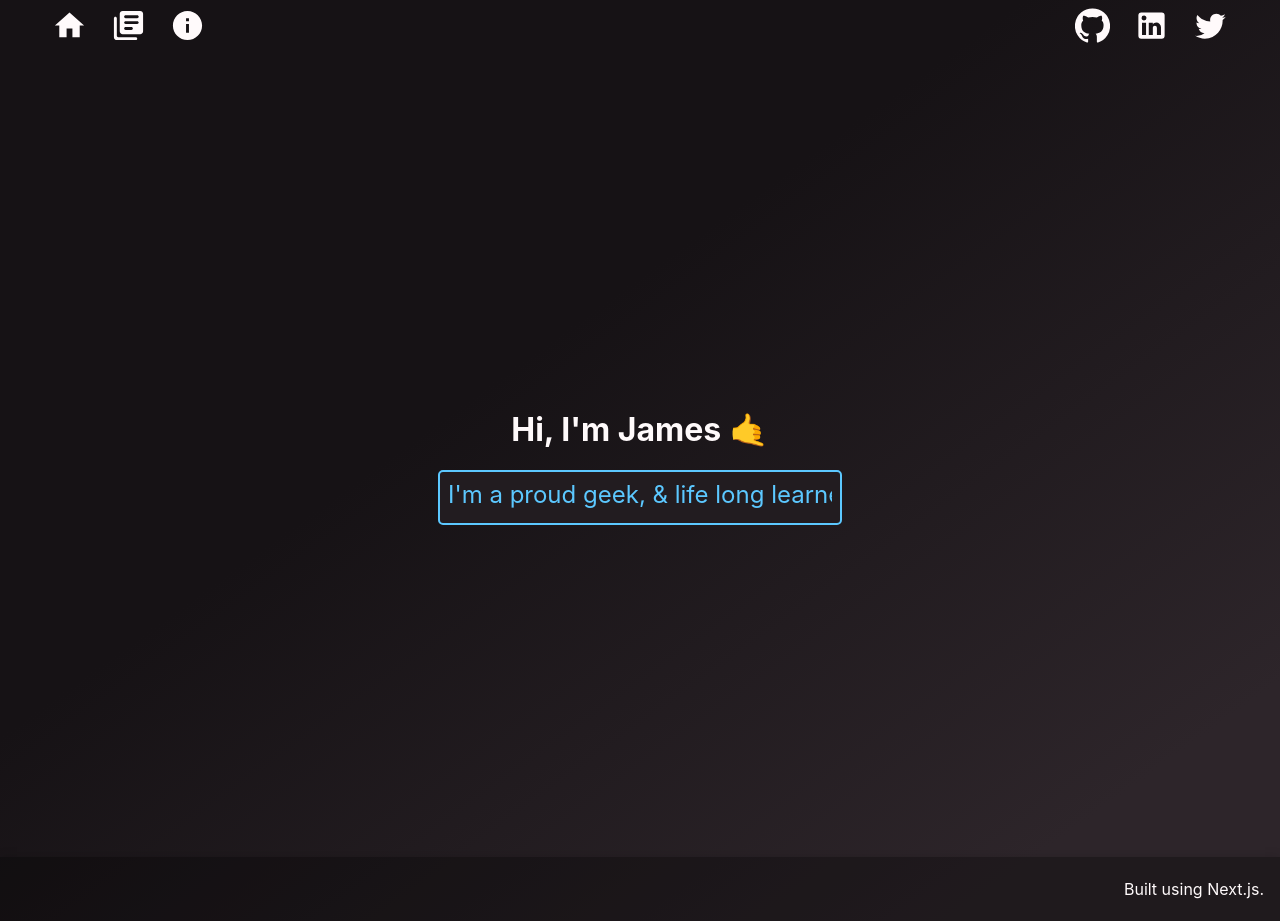
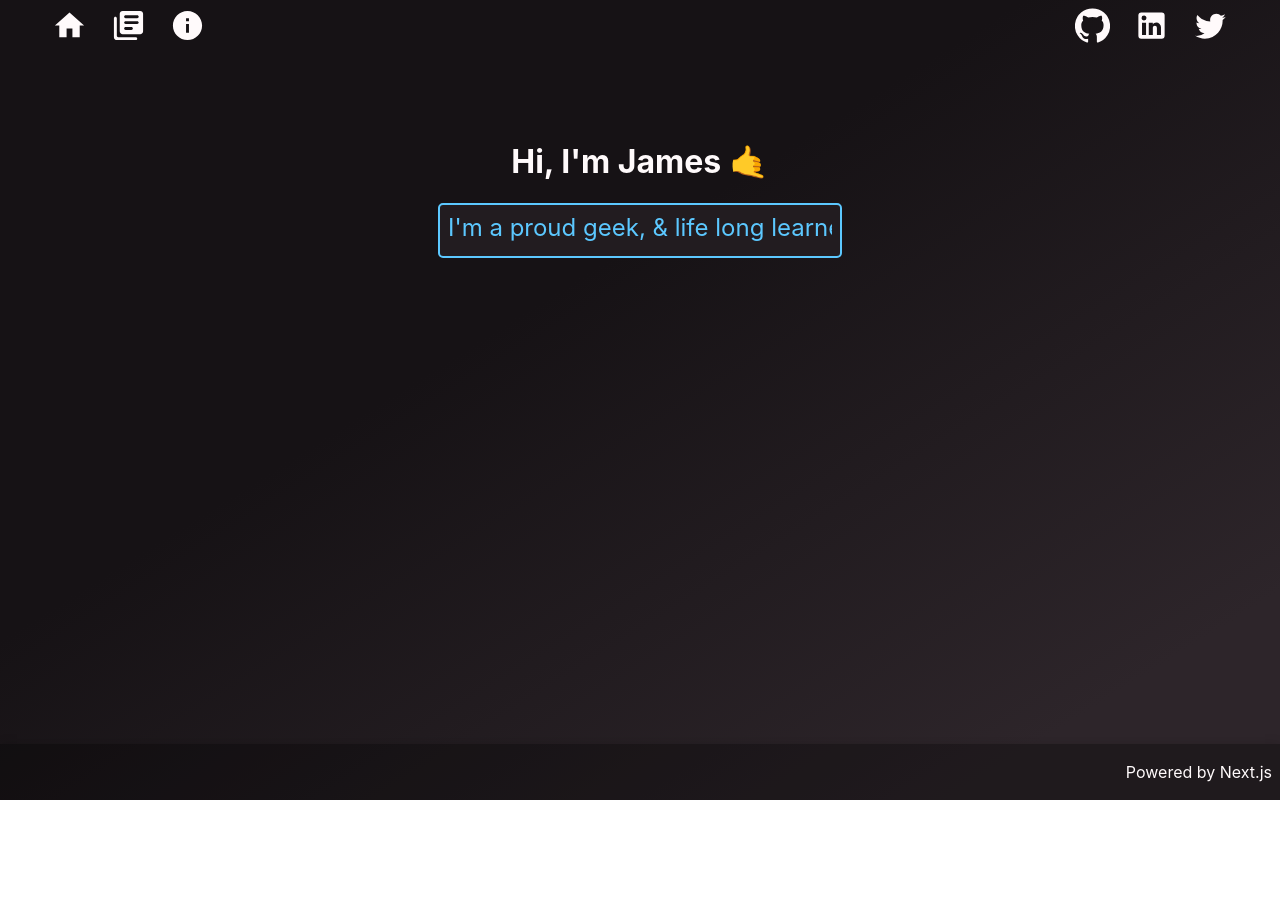
Before and after one commit to jimboslicethat/folio, a Next.js app: page / in a window 1280 px wide. After the commit the page ends 800 px from the top, so only its background shows below. Built offline with nearby package versions, Linux system fonts and the light colour scheme.

Commit message:
fix(whole application): fixed page layout issue that causes footer to not stay in bottom position

```diff
--- a/components/footer.tsx
+++ /dev/null
@@ -1,17 +0,0 @@
-import React from 'react'
-
-import styles from '../styles/components/footer.module.css'
-
-export default function Footer(): React.ReactElement {
-  return (
-    <footer className={styles.footer}>
-      <a
-        href="https://vercel.com?utm_source=create-next-app&utm_medium=default-template&utm_campaign=create-next-app"
-        target="_blank"
-        rel="noopener noreferrer"
-      >
-        Built using Next.js.
-      </a>
-    </footer>
-  )
-}
--- a/pages/_app.tsx
+++ b/pages/_app.tsx
@@ -1,7 +1,7 @@
 /* eslint-disable react/jsx-props-no-spreading */
+import Head from 'next/head'
 import React from 'react'
 
-import Footer from 'components/footer'
 import NavBar from 'components/navbar'
 
 import '../styles/globals.css'
@@ -13,9 +13,27 @@ interface Params {
 function MyApp({ Component, pageProps }: Params): React.ReactElement {
   return (
     <>
-      <NavBar />
-      <Component {...pageProps} />
-      <Footer />
+      <Head>
+        <title>James Walsh</title>
+        <link rel="apple-touch-icon" sizes="180x180" href="/apple-touch-icon.png" />
+        <link rel="icon" type="image/png" sizes="32x32" href="/favicon-32x32.png" />
+        <link rel="icon" type="image/png" sizes="16x16" href="/favicon-16x16.png" />
+
+        <link
+          rel="stylesheet"
+          href="https://fonts.googleapis.com/css?family=Roboto:300,400,500,700&display=swap"
+        />
+        <link rel="stylesheet" href="https://fonts.googleapis.com/icon?family=Material+Icons" />
+
+        <link rel="manifest" href="/site.webmanifest" />
+      </Head>
+      <div id="pageContainer">
+        <NavBar />
+        <main id="contentWrap">
+          <Component {...pageProps} />
+        </main>
+        <footer>Powered by Next.js</footer>
+      </div>
     </>
   )
 }
--- a/pages/about-me.tsx
+++ b/pages/about-me.tsx
@@ -9,7 +9,7 @@ export default function AboutMe(): React.ReactElement {
   const [showMyValuesContent, toggleMyValuesVisibility] = useState(false)
 
   return (
-    <main className={styles.container}>
+    <div className={styles.container}>
       <ReactCardFlip isFlipped={showAboutMeContent}>
         <AboutMeTile
           title="A Little About Me"
@@ -77,7 +77,7 @@ export default function AboutMe(): React.ReactElement {
           that processes are sometimes necessary in order to set people up for success.
         </section>
       </ReactCardFlip>
-    </main>
+    </div>
   )
 }
 
--- a/pages/blog.tsx
+++ b/pages/blog.tsx
@@ -14,7 +14,7 @@ export default function BlogPosts(): React.ReactElement {
   if (!data) return <div>loading...</div>
 
   return (
-    <main className={styles.container}>
+    <div className={styles.container}>
       <h1>Blog Posts</h1>
       <li className={styles.list}>
         {data.map(post => (
@@ -45,6 +45,6 @@ export default function BlogPosts(): React.ReactElement {
           </ul>
         ))}
       </li>
-    </main>
+    </div>
   )
 }
--- a/pages/index.tsx
+++ b/pages/index.tsx
@@ -7,21 +7,6 @@ import styles from '../styles/pages/index.module.css'
 export default function Index(): React.ReactElement {
   return (
     <div className={styles.container}>
-      <Head>
-        <title>James Walsh</title>
-        <link rel="apple-touch-icon" sizes="180x180" href="/apple-touch-icon.png" />
-        <link rel="icon" type="image/png" sizes="32x32" href="/favicon-32x32.png" />
-        <link rel="icon" type="image/png" sizes="16x16" href="/favicon-16x16.png" />
-
-        <link
-          rel="stylesheet"
-          href="https://fonts.googleapis.com/css?family=Roboto:300,400,500,700&display=swap"
-        />
-        <link rel="stylesheet" href="https://fonts.googleapis.com/icon?family=Material+Icons" />
-
-        <link rel="manifest" href="/site.webmanifest" />
-      </Head>
-      <main className={styles.main}>
       <h1 className={styles.title}>
         Hi, I&apos;m James&nbsp;
         <span role="img" aria-label="shaka emoji">
@@ -29,7 +14,6 @@ export default function Index(): React.ReactElement {
         </span>
       </h1>
       <Biography />
-      </main>
     </div>
   )
 }
--- a/styles/components/footer.module.css
+++ /dev/null
@@ -1,25 +0,0 @@
-.footer {
-  width: 100%;
-  height: 64px;
-  background: rgba(0, 0, 0, 0.30);
-  box-shadow: 0px 0 10px rgba(0, 0, 0, 0.15);
-  display: flex;
-  justify-content: flex-end;
-  align-items: center;
-  bottom: 0;
-}
-
-.footer img {
-  margin-left: 0.5rem;
-}
-
-.footer a {
-  display: flex;
-  justify-content: center;
-  align-items: center;
-  margin-right: 16px;
-}
-
-.logo {
-  height: 1em;
-}
--- a/styles/globals.css
+++ b/styles/globals.css
@@ -7,6 +7,27 @@ body {
 
   background: linear-gradient(to top left, #2D252A 13%, #161215 60%);
   color: #fffafb;
+}
+
+#pageContainer {
+  position: relative;
+  min-height: 100vh;
+}
+
+#contentWrap {
+  padding: 4rem 2rem 3.5rem 2rem;
+}
+footer {
+  position: absolute;
+  bottom: 0;
+  width: 100%;
+  height: 3.5rem;
+  padding-right: 8px;
+  background: rgba(0, 0, 0, 0.30);
+  box-shadow: 0px 0 10px rgba(0, 0, 0, 0.15);
+  display: flex;
+  justify-content: flex-end;
+  align-items: center;
 }
 
 a {
--- a/styles/pages/about-me.module.css
+++ b/styles/pages/about-me.module.css
@@ -1,5 +1,4 @@
 .container {
-  min-height: 88vh;
   display: flex;
   flex-direction: row;
   justify-content: center;
--- a/styles/pages/blog.module.css
+++ b/styles/pages/blog.module.css
@@ -1,5 +1,4 @@
 .container {
-  min-height: 100vh;
   display: flex;
   flex-direction: column;
   justify-content: center;
--- a/styles/pages/index.module.css
+++ b/styles/pages/index.module.css
@@ -1,16 +1,6 @@
 .container {
-  min-height: 100vh;
   display: flex;
   flex-direction: column;
   justify-content: center;
   align-items: center;
 }
-
-.main {
-  padding: 2rem 0;
-  flex: 1;
-  display: flex;
-  flex-direction: column;
-  justify-content: center;
-  align-items: center;
-}
```
Lines whose indentation alone changed are shown as unchanged.
